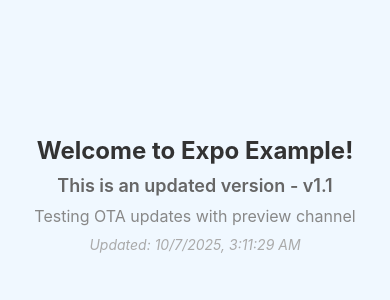
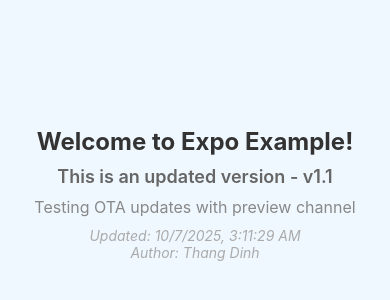
Before and after one commit to ThangD/expo-example, a React Native app: screen / in a window 390 px wide. Shown: the part 228-528 px from the top of the page. Built offline with nearby package versions, Linux system fonts and the light colour scheme.

Commit message:
Testing OTA.

```diff
--- a/App.js
+++ b/App.js
@@ -8,6 +8,7 @@
       <Text style={styles.subtitle}>This is an updated version - v1.1</Text>
       <Text style={styles.description}>Testing OTA updates with preview channel</Text>
       <Text style={styles.timestamp}>Updated: {new Date().toLocaleString()}</Text>
+      <Text style={styles.timestamp}>Author: Thang Dinh</Text>
       <StatusBar style="auto" />
     </View>
   );
```
